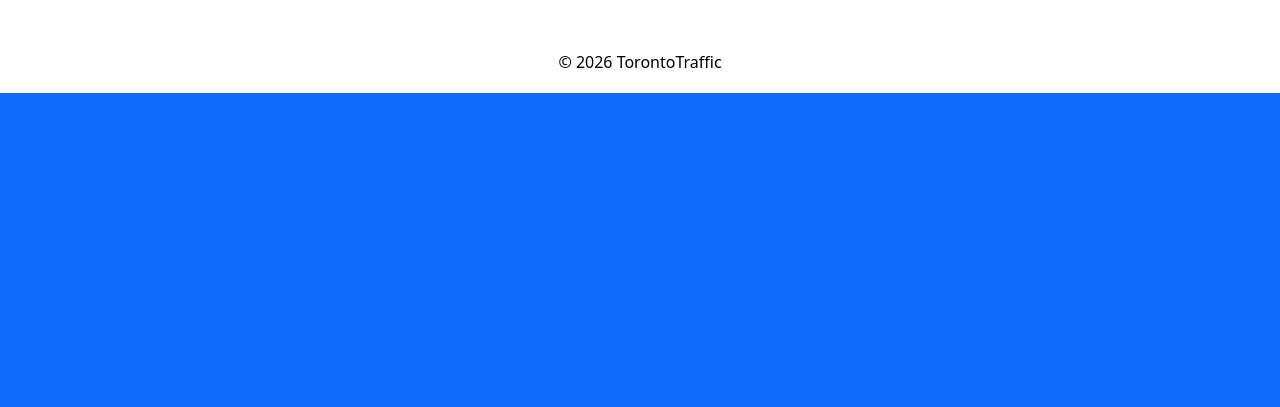
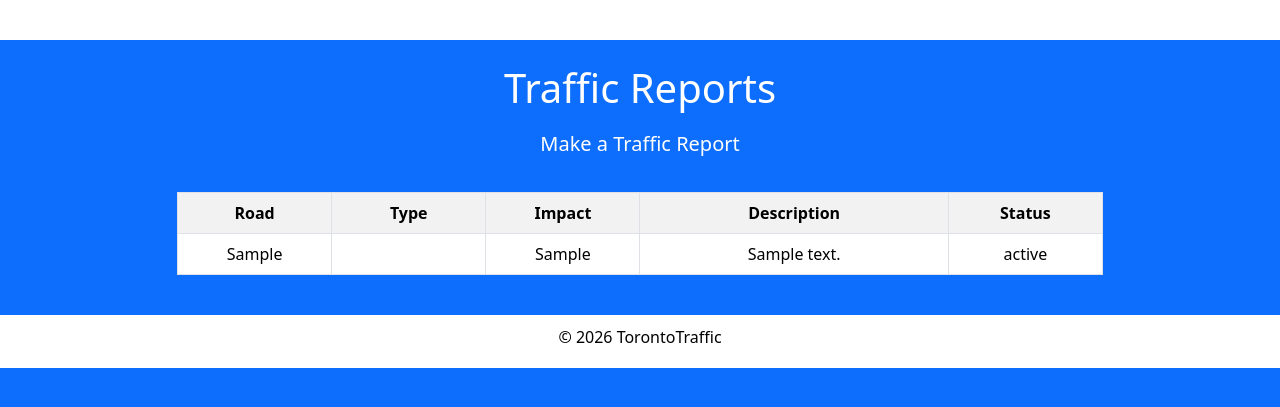
Before and after one commit to Dioxous/INFR3120-A3, a Node server app: template views/Reports/all.ejs in a window 1280 px wide. Shown: the top 407 px of the page. Run offline with Node 20, Linux system fonts and the light colour scheme; tables that the repository leaves empty hold one stand-in row (values such as "Sample post"); the template is opened without the code that fills it: values that come from a table or form of the project are taken from there, most other values are stand-ins (such as "Sample title", 1, 10 or a date in 2020); some libraries are stand-ins or nearby versions.

Commit message:
listed all reports from database

```diff
--- a/views/Reports/all.ejs
+++ b/views/Reports/all.ejs
@@ -1,7 +1,35 @@
 <%- include('../partials/header') %>
 
 <main>
-
+    <main class="container py-4">
+  <div class="row">
+    <h1 class="text-center">Traffic Reports</h1>
+    <div class="text-center">
+      <a type="button" href="/" class="btn btn-primary btn-lg">Make a Traffic Report</a>
+    </div>
+    <div class="col-md-10 mx-auto">
+      <table class="table table-bordered table-striped table-hover">
+        <br>
+        <tr>
+          <th class="text-center col-2">Road</th>
+          <th class="text-center col-2">Type</th>
+          <th class="text-center col-2">Impact</th>
+          <th class="text-center col-4">Description</th>
+          <th class="text-center col-2">Status</th>
+        </tr>
+        <% for(let count = 0; count < allReports.length; count++){ %>
+            <tr>
+              <td class="text-center col-2"><%= allReports[count].road %></td>
+              <td class="text-center col-2"><%= allReports[count].type %></td>
+              <td class="text-center col-2"><%= allReports[count].impact %></td>
+              <td class="text-center col-4"><%= allReports[count].description %></td>
+              <td class="text-center col-4"><%= allReports[count].status %></td>
+            </tr>
+        <% } %>
+      </table>
+    </div>
+  </div>
+</main>
 </main>
 
 <%- include('../partials/footer') %>
```
